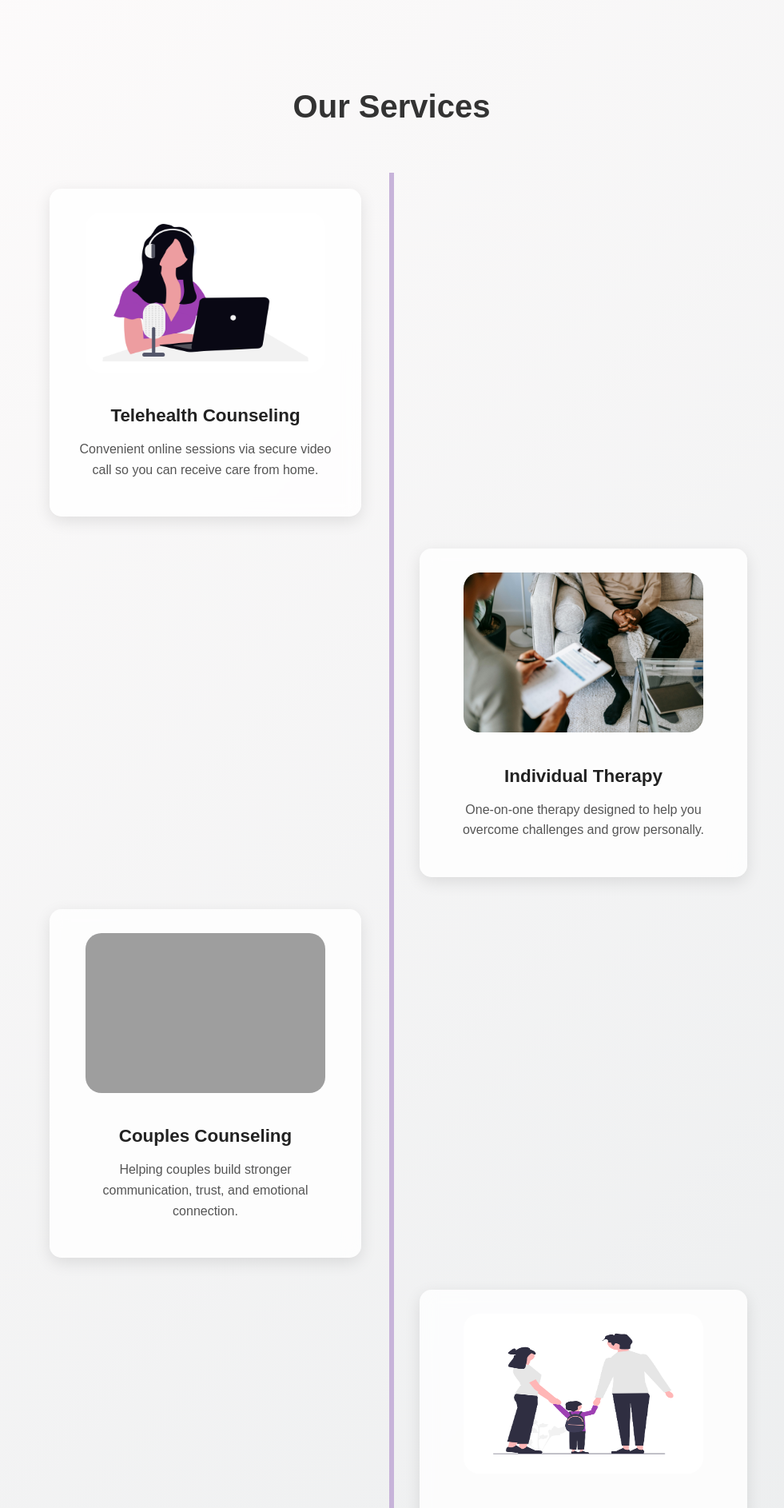
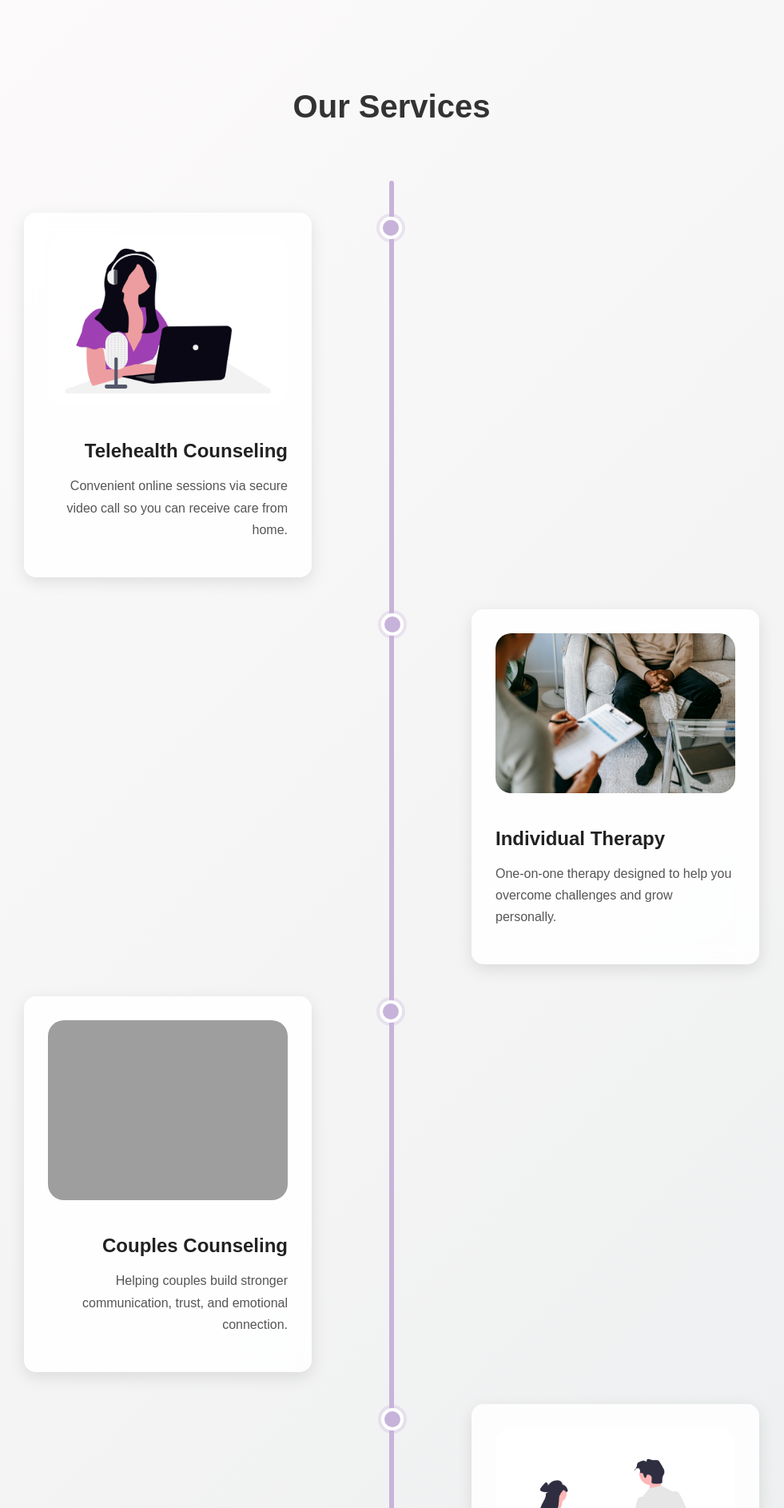
Before and after one commit to BallansByte/Ali-Site, a Flask app: page / in a window 1280 px wide. Shown: the part 3276-5162 px from the top of the page at 80% size, without its empty margins (150-1131 px from the left). Run offline with Flask 3, Linux system fonts and the light colour scheme; grey boxes are pictures that could not be loaded.

Commit message:
Edited the styling for the Services section.

```diff
--- a/static/css/styles.css
+++ b/static/css/styles.css
@@ -276,6 +276,10 @@ section:first-of-type {
 
 /* Mobile responsiveness */
 @media (max-width: 768px) {
+body{
+    margin: 0;
+    padding: 0;
+}
   .importance h2 {
     font-size: 2rem;
   }
@@ -424,80 +428,93 @@ section:first-of-type {
 
 /* ===== Services Timeline Section ===== */
 .services-timeline {
-  background: linear-gradient(135deg, #fdfbfb, #ebedee); /* soft gradient */
-  padding: 80px 10%;
+  background: linear-gradient(135deg, #fdfbfb, #ebedee); /* Soft gradient */
+  padding: 80px 8%;
+  width: 100%;
+  box-sizing: border-box;
+  overflow-x: hidden; /* Prevents horizontal scrolling */
 }
 
 .services-timeline h2 {
   text-align: center;
   font-size: 2.5rem;
-  margin-bottom: 60px;
+  margin-bottom: 70px;
   color: #333;
+  position: relative;
+  z-index: 2;
 }
 
-/* Timeline wrapper */
+/* Timeline Wrapper */
 .timeline {
   position: relative;
-  max-width: 900px;
-  margin: auto;
+  max-width: 1000px;
+  margin: 0 auto;
+  padding: 20px 0;
 }
 
-/* Vertical line */
+/* Central Vertical Line */
 .timeline::after {
-  content: '';
+  content: "";
   position: absolute;
   width: 6px;
-  background-color: #c7b3d9; /* mauve accent */
+  background-color: #c7b3d9; /* Mauve accent */
   top: 0;
   bottom: 0;
   left: 50%;
-  margin-left: -3px;
+  transform: translateX(-50%);
+  border-radius: 3px;
 }
 
-/* Each timeline item */
+/* Timeline Item Base */
 .timeline-item {
   padding: 20px 40px;
   position: relative;
   width: 50%;
+  box-sizing: border-box;
 }
 
-/* Left & right positioning */
+/* Left & Right Positioning */
 .timeline-item.left {
-  left: -2%;
+  left: 0;
+  text-align: right;
 }
 
 .timeline-item.right {
-  left: 45%;
+  left: 50%;
+  text-align: left;
 }
 
-/* Content box */
+/* Content Box */
 .timeline-content {
-  background: rgba(255,255,255,0.8);
-  backdrop-filter: blur(10px);
+  background: rgba(255, 255, 255, 0.85);
+  backdrop-filter: blur(12px);
   padding: 30px;
   border-radius: 15px;
-  box-shadow: 0 6px 20px rgba(0,0,0,0.1);
-  text-align: center;
+  box-shadow: 0 6px 20px rgba(0, 0, 0, 0.1);
   transition: transform 0.3s ease, box-shadow 0.3s ease;
+  position: relative;
+  z-index: 2;
 }
 
-/* Hover lift */
+/* Hover Interaction */
 .timeline-content:hover {
-  transform: translateY(-6px);
-  box-shadow: 0 12px 30px rgba(0,0,0,0.15);
+  transform: translateY(-8px);
+  box-shadow: 0 14px 30px rgba(0, 0, 0, 0.18);
 }
 
-/* Image styling */
+/* Image Styling */
 .timeline-content img {
-  width: 300px;
-  height: 200px;
+  width: 100%;
+  max-width: 300px;
+  height: auto;
   border-radius: 20px;
   margin-bottom: 15px;
+  object-fit: cover;
 }
 
-/* Title and text */
+/* Text Styling */
 .timeline-content h3 {
-  font-size: 1.4rem;
+  font-size: 1.5rem;
   color: #222;
   margin-bottom: 10px;
 }
@@ -505,11 +522,42 @@ section:first-of-type {
 .timeline-content p {
   font-size: 1rem;
   color: #555;
-  line-height: 1.6;
+  line-height: 1.7;
 }
 
-/* Responsive stacking on smaller screens */
-@media screen and (max-width: 768px) {
+/* Connector dots */
+.timeline-item::before {
+  content: "";
+  position: absolute;
+  width: 20px;
+  height: 20px;
+  background-color: #c7b3d9;
+  border: 4px solid #fff;
+  top: 25px;
+  border-radius: 50%;
+  z-index: 3;
+  box-shadow: 0 0 0 4px rgba(199, 179, 217, 0.3);
+}
+
+.timeline-item.left::before {
+  right: -13px;
+}
+
+.timeline-item.right::before {
+  left: -13px;
+}
+
+/* Space adjustments for symmetry */
+.timeline-item.left .timeline-content {
+  margin-right: 60px;
+}
+
+.timeline-item.right .timeline-content {
+  margin-left: 60px;
+}
+
+/* 🔹 Responsive Behavior */
+@media screen and (max-width: 992px) {
   .timeline::after {
     left: 20px;
   }
@@ -517,23 +565,42 @@ section:first-of-type {
   .timeline-item {
     width: 100%;
     padding-left: 60px;
-    padding-right: 25px;
+    padding-right: 20px;
+    text-align: left;
+  }
+
+  .timeline-item::before {
+    left: 10px;
+  }
+
+  .timeline-item.left .timeline-content,
+  .timeline-item.right .timeline-content {
+    margin: 0 0 40px 40px;
   }
 
   .timeline-item.right {
-    left: 0%;
+    left: 0;
   }
 }
-/* Adjust left side cards so they don’t touch the vertical line */
-.timeline-item.left .timeline-content {
-  margin-right: 40px; /* pushes content away from the line */
-      margin-right: 60px;
+
+@media screen and (max-width: 600px) {
+  .services-timeline h2 {
+    font-size: 2rem;
+  }
+
+  .timeline-content {
+    padding: 25px;
+  }
+
+  .timeline-content h3 {
+    font-size: 1.3rem;
+  }
+
+  .timeline-content p {
+    font-size: 0.95rem;
+  }
 }
 
-/* Adjust right side cards too for symmetry */
-.timeline-item.right .timeline-content {
-  margin-left: 40px; /* pushes content away from the line */
-}
 
    .contact-section {
 	padding: 5rem 0;
```
